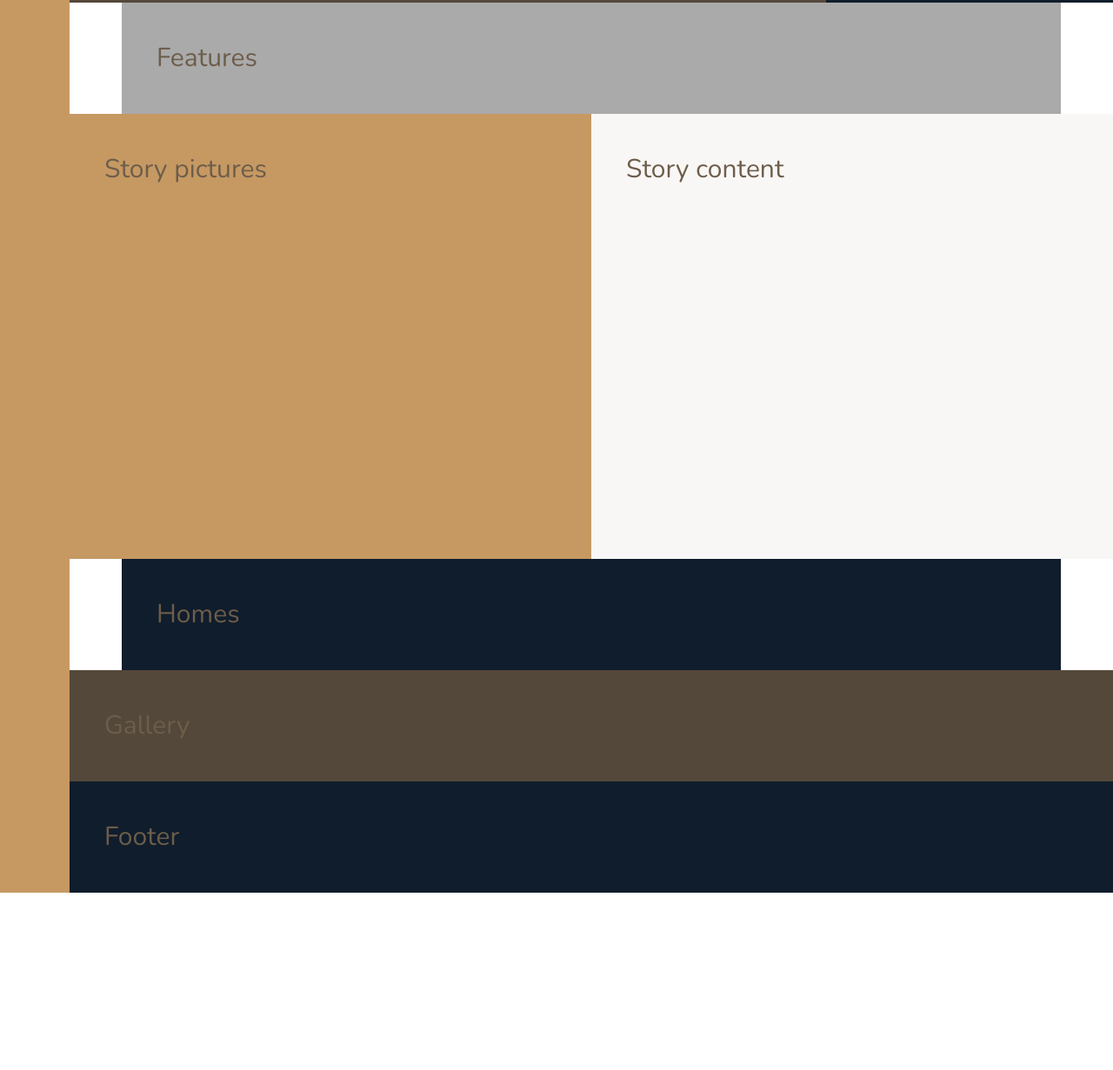
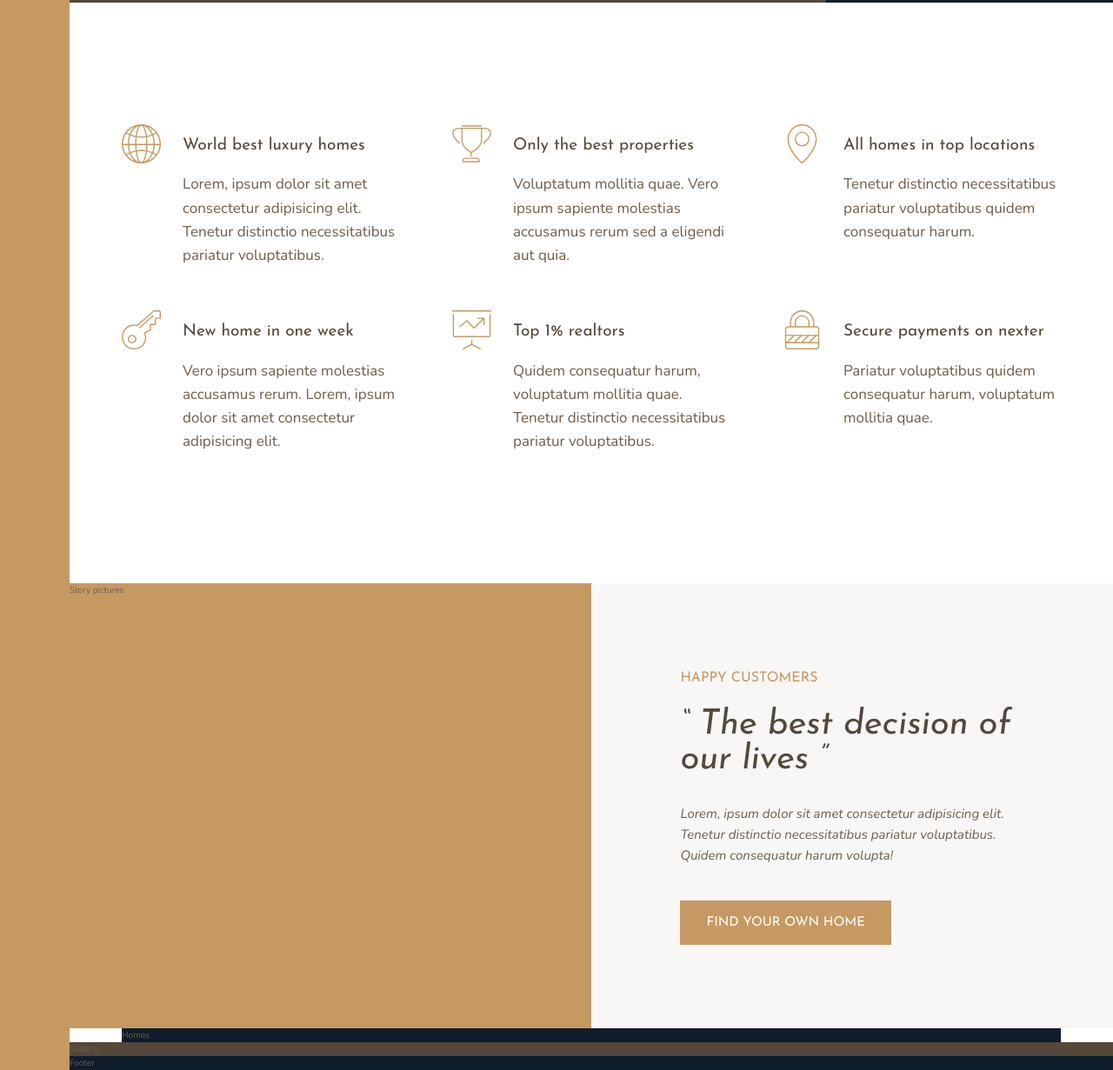
Before and after one commit to guiaramos/advanced-css-sass, a plain HTML site: page Nexter/index.html in a window 1280 px wide. Shown: the part 637-1868 px from the top of the page at 87% size. Before the commit the page ends 1664 px from the top, so only its background shows below. Drawn offline with nearby package versions, Linux system fonts and the light colour scheme.

Commit message:
Add features and story section

```diff
--- a/Nexter/index.html
+++ b/Nexter/index.html
@@ -28,7 +28,83 @@
     </div>
 
     <section class="features">
-      Features
+      <div class="feature">
+        <svg class="feature__icon">
+          <use xlink:href="./img/sprite.svg#icon-global"></use>
+        </svg>
+        <h4 class="heading-4 heading-4--dark">
+          World best luxury homes
+        </h4>
+        <p class="feature__text">
+          Lorem, ipsum dolor sit amet consectetur adipisicing elit. Tenetur
+          distinctio necessitatibus pariatur voluptatibus.
+        </p>
+      </div>
+
+      <div class="feature">
+        <svg class="feature__icon">
+          <use xlink:href="./img/sprite.svg#icon-trophy"></use>
+        </svg>
+        <h4 class="heading-4 heading-4--dark">
+          Only the best properties
+        </h4>
+        <p class="feature__text">
+          Voluptatum mollitia quae. Vero ipsum sapiente molestias accusamus
+          rerum sed a eligendi aut quia.
+        </p>
+      </div>
+
+      <div class="feature">
+        <svg class="feature__icon">
+          <use xlink:href="./img/sprite.svg#icon-map-pin"></use>
+        </svg>
+        <h4 class="heading-4 heading-4--dark">
+          All homes in top locations
+        </h4>
+        <p class="feature__text">
+          Tenetur distinctio necessitatibus pariatur voluptatibus quidem
+          consequatur harum.
+        </p>
+      </div>
+
+      <div class="feature">
+        <svg class="feature__icon">
+          <use xlink:href="./img/sprite.svg#icon-key"></use>
+        </svg>
+        <h4 class="heading-4 heading-4--dark">
+          New home in one week
+        </h4>
+        <p class="feature__text">
+          Vero ipsum sapiente molestias accusamus rerum. Lorem, ipsum dolor sit
+          amet consectetur adipisicing elit.
+        </p>
+      </div>
+
+      <div class="feature">
+        <svg class="feature__icon">
+          <use xlink:href="./img/sprite.svg#icon-presentation"></use>
+        </svg>
+        <h4 class="heading-4 heading-4--dark">
+          Top 1% realtors
+        </h4>
+        <p class="feature__text">
+          Quidem consequatur harum, voluptatum mollitia quae. Tenetur distinctio
+          necessitatibus pariatur voluptatibus.
+        </p>
+      </div>
+
+      <div class="feature">
+        <svg class="feature__icon">
+          <use xlink:href="./img/sprite.svg#icon-lock"></use>
+        </svg>
+        <h4 class="heading-4 heading-4--dark">
+          Secure payments on nexter
+        </h4>
+        <p class="feature__text">
+          Pariatur voluptatibus quidem consequatur harum, voluptatum mollitia
+          quae.
+        </p>
+      </div>
     </section>
 
     <div class="story__pictures">
@@ -36,7 +112,16 @@
     </div>
 
     <div class="story__content">
-      Story content
+      <h3 class="heading-3 mb-sm">Happy Customers</h3>
+      <h2 class="heading-2 heading-2--dark mb-md">
+        &ldquo; The best decision of our lives &rdquo;
+      </h2>
+      <p class="story__text">
+        Lorem, ipsum dolor sit amet consectetur adipisicing elit. Tenetur
+        distinctio necessitatibus pariatur voluptatibus. Quidem consequatur
+        harum volupta!
+      </p>
+      <button class="btn">Find your own home</button>
     </div>
 
     <section class="homes">Homes</section>
--- a/Nexter/sass/_base.scss
+++ b/Nexter/sass/_base.scss
@@ -38,14 +38,7 @@ body {
   display: grid;
   grid-template-rows: 80vh min-content 40vw repeat(3, min-content);
   grid-template-columns:
-    [sidebar-start]8rem [sidebar-end full-start] minmax(
-      6rem,
-      1fr
-    ) [center-start] repeat(8, [col-start] minmax(min-content, 14rem) [col-end])
+    [sidebar-start]8rem [sidebar-end full-start] minmax(6rem, 1fr)
+    [center-start] repeat(8, [col-start] minmax(min-content, 14rem) [col-end])
     [center-end] minmax(6rem, 1fr) [full-end];
-
-  & > * {
-    padding: 40px;
-    font-size: 3rem;
-  }
 }
--- a/Nexter/sass/_features.scss
+++ b/Nexter/sass/_features.scss
@@ -1,4 +1,29 @@
 .features {
-  background-color: $color-grey-light-2;
   grid-column: center-start / center-end;
+
+  margin: 15rem 0;
+  display: grid;
+  // grid-template-columns: repeat(3, 1fr);
+  grid-template-columns: repeat(auto-fit, minmax(25rem, 1fr));
+  grid-gap: 6rem;
+  align-items: start;
 }
+
+.feature {
+  display: grid;
+  grid-template-columns: min-content 1fr;
+  grid-row-gap: 1.5rem;
+  grid-column-gap: 2.5rem;
+
+  &__icon {
+    fill: $color-primary;
+    width: 4.5rem;
+    height: 4.5rem;
+    grid-row: 1 / span 2;
+    transform: translateY(-1rem);
+  }
+
+  &__text {
+    font-size: 1.7rem;
+  }
+}
--- a/Nexter/sass/_story.scss
+++ b/Nexter/sass/_story.scss
@@ -6,5 +6,18 @@
   &__content {
     background-color: $color-grey-light-1;
     grid-column: col-start 5 / full-end;
+
+    padding: 6rem 8vw;
+
+    display: flex;
+    flex-direction: column;
+    justify-content: center;
+    align-items: flex-start;
+  }
+
+  &__text {
+    font-size: 1.5rem;
+    font-style: italic;
+    margin-bottom: 4rem;
   }
 }
--- a/Nexter/sass/_typography.scss
+++ b/Nexter/sass/_typography.scss
@@ -0,0 +1,74 @@
+%heading {
+  font-family: $font-display;
+  font-weight: 400;
+}
+
+.heading-1 {
+  @extend %heading;
+}
+.heading-2 {
+  @extend %heading;
+  font-size: 4rem;
+  font-style: italic;
+  line-height: 1;
+
+  &--light {
+    color: $color-grey-light-1;
+  }
+
+  &--dark {
+    color: $color-grey-dark-1;
+  }
+}
+.heading-3 {
+  @extend %heading;
+  font-size: 1.6rem;
+  color: $color-primary;
+  text-transform: uppercase;
+}
+
+.heading-4 {
+  @extend %heading;
+  font-size: 1.9rem;
+
+  &--light {
+    color: $color-grey-light-1;
+  }
+
+  &--dark {
+    color: $color-grey-dark-1;
+  }
+}
+
+.btn {
+  background-color: $color-primary;
+  color: white;
+  border: none;
+  border-radius: 0;
+  font-family: $font-display;
+  font-size: 1.5rem;
+  text-transform: uppercase;
+  padding: 1.8rem 3rem;
+  cursor: pointer;
+  transition: all.2s;
+
+  &:hover {
+    background-color: $color-primary-dark;
+  }
+}
+
+.mb-sm {
+  margin-bottom: 2rem;
+}
+
+.mb-md {
+  margin-bottom: 3rem;
+}
+
+.mb-lg {
+  margin-bottom: 4rem;
+}
+
+.mb-hg {
+  margin-bottom: 8rem;
+}
```
Also changed, not shown: Nexter/css/style.css.
